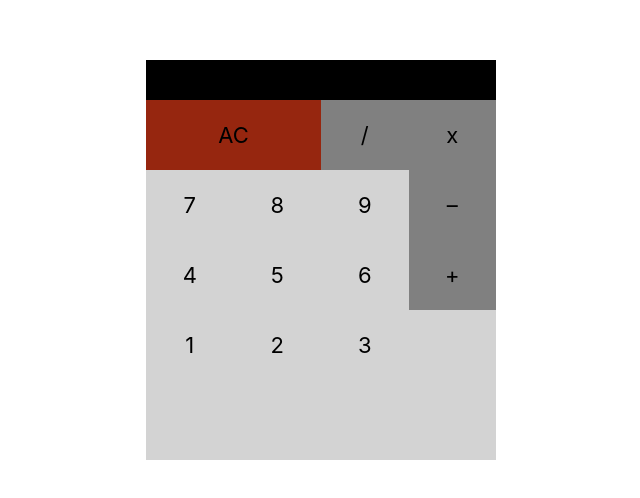
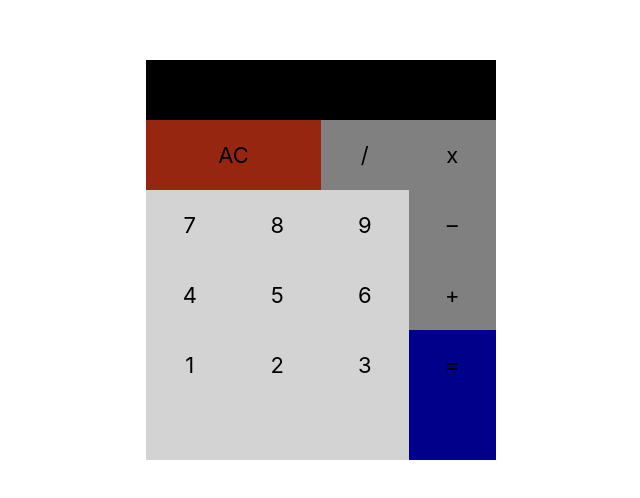
Before and after one commit to sergeialimov/react.calculator, a React (Create React App) app: page / in a window 1280 px wide. Shown: the part 140-638 px from the top of the page, without its empty margins (319-959 px from the left). Built offline with nearby package versions, Linux system fonts and the light colour scheme.

Commit message:
add equals

```diff
--- a/src/App.css
+++ b/src/App.css
@@ -10,7 +10,7 @@
   width: 350px;
   height: 400px;
   display: grid;
-  grid-template-rows: 1fr 1fr 1fr 1fr 1fr 1fr 1fr;
+  grid-template-rows: 1fr 1fr 1fr 1fr 1fr 1fr;
   grid-template-columns: 1fr 1fr 1fr 1fr;
   /* grid-row-gap: 1px; */
   font-size: 22px;
@@ -44,3 +44,9 @@
 #plus {
   background: gray;
 }
+
+#equals {
+  grid-area: 5 / 4 / span 2 / span 1;
+  /* align-self: stretch; */
+  background: darkblue;
+}
--- a/src/App.js
+++ b/src/App.js
@@ -24,6 +24,7 @@ class App extends Component {
           <div id="1"><p>1</p></div>
           <div id="2"><p>2</p></div>
           <div id="3"><p>3</p></div>
+          <div id="equals"><p>=</p></div>
         </div>
       </div>
     );
```
